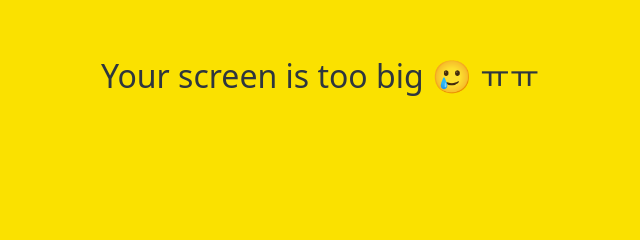
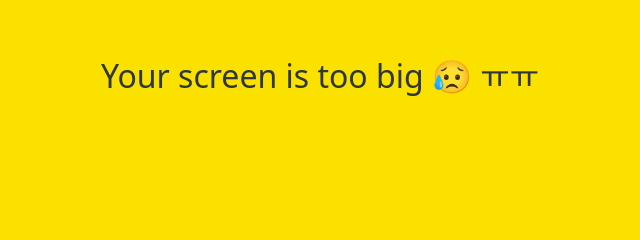
Before and after one commit to Mulsanne2/kokoa-clone-2022, a plain HTML site: page friends.html in a window 1280 px wide. Shown: the part 324-564 px from the top of the page, 320-960 px from the left. Drawn offline with Linux system fonts and the light colour scheme.

Commit message:
face change

```diff
--- a/friends.html
+++ b/friends.html
@@ -109,7 +109,7 @@
     </div>
 
     <div id="no-mobile">
-        <span>Your screen is too big 🥲 ㅠㅠ</span>
+        <span>Your screen is too big 😥 ㅠㅠ</span>
     </div>
 
     <script
```
